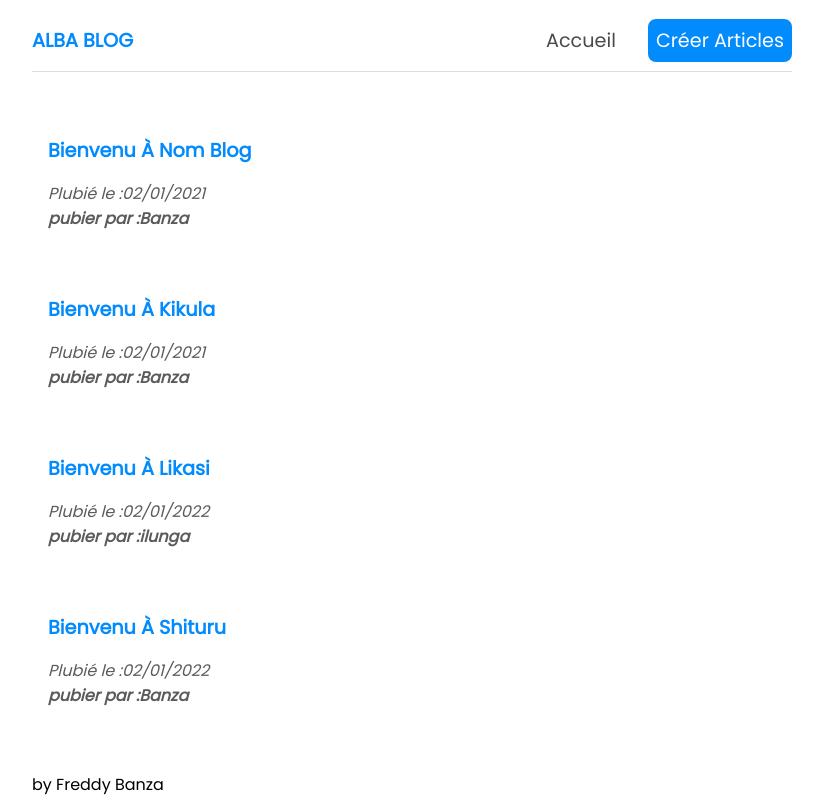
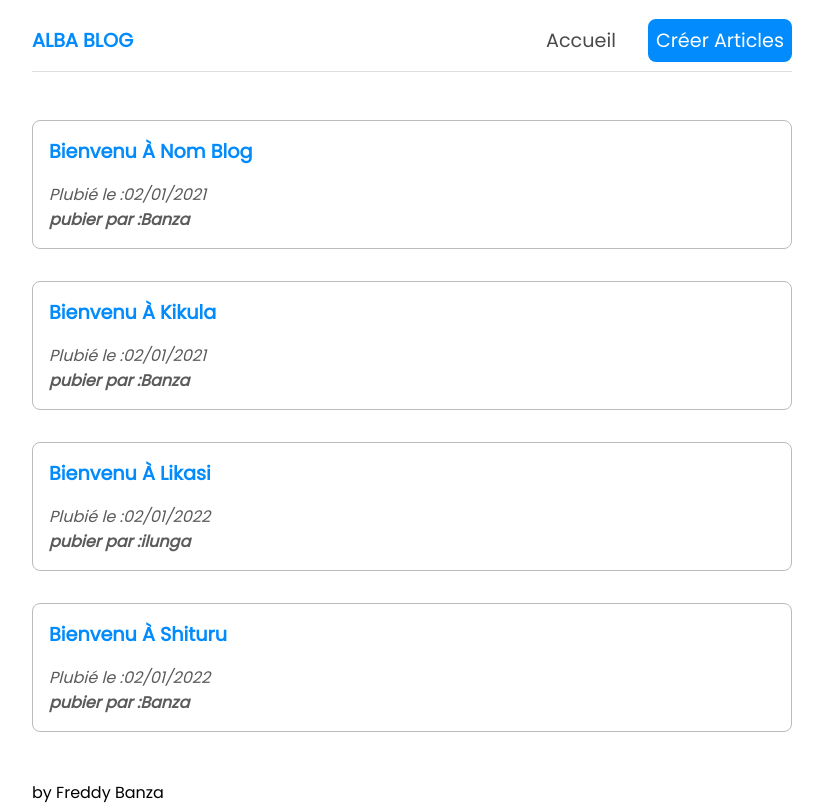
Before and after one commit to banfreddy/tech-4a, a React (Create React App) app: page / in a window 1280 px wide. Shown: the whole page, without its empty margins (228-1051 px from the left). Built offline with nearby package versions, Linux system fonts and the light colour scheme; the HTML template or start-up script is replaced by a standard one.

Commit message:
ajout de css pour la bordure de blog

```diff
--- a/src/index.css
+++ b/src/index.css
@@ -72,6 +72,8 @@
     text-align: left;
     padding: 1rem;
     margin: 1rem 0;
+    border: 1px solid #bbb;
+    border-radius: 0.5rem;
 }
 
 .blog:hover {
```
